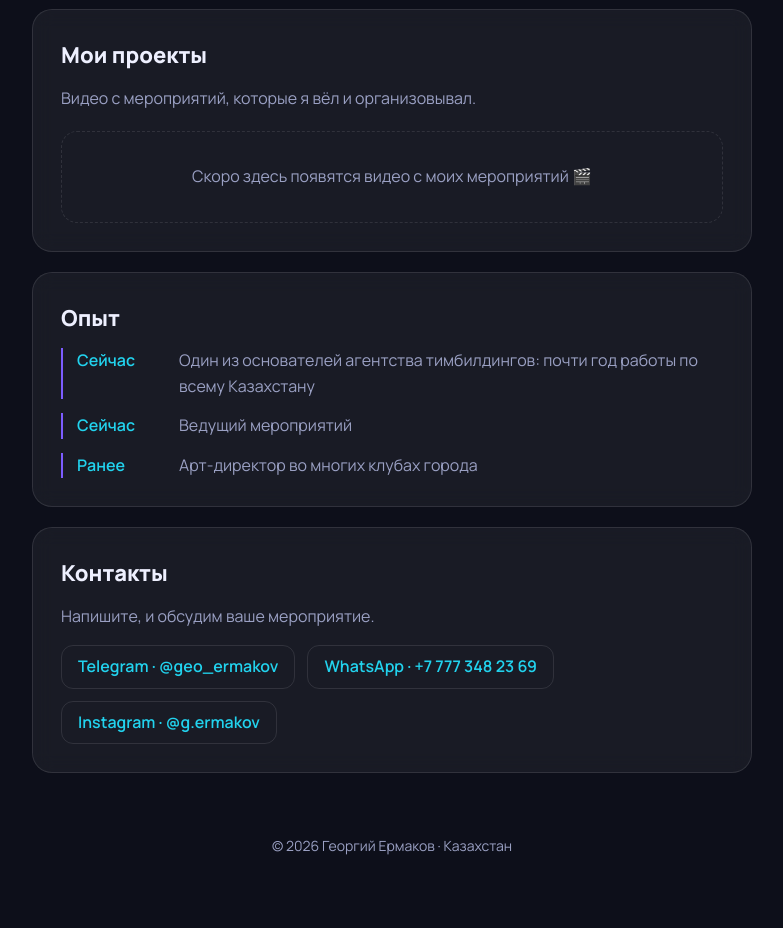
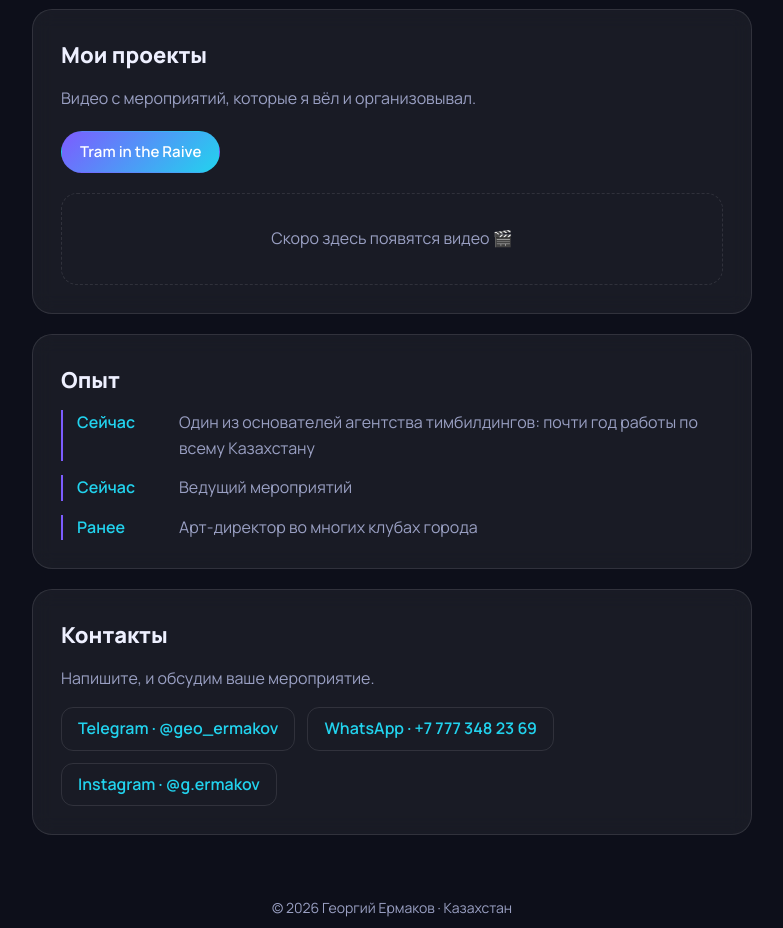
Before and after one commit to ahsog666-design/sait-vizitka, a plain HTML site: page index.html in a window 1280 px wide. Shown: the part 1340-2268 px from the top of the page, without its empty margins (248-1031 px from the left). Drawn offline with Linux system fonts and the light colour scheme.

Commit message:
Вкладки в «Моих проектах»: первая — Tram in the Raive
Co-Authored-By: Claude Opus 5.5 <noreply@anthropic.com>

```diff
--- a/index.html
+++ b/index.html
@@ -54,6 +54,8 @@
     <section class="card reveal" id="projects">
       <h2>Мои проекты</h2>
       <p class="section-note">Видео с мероприятий, которые я вёл и организовывал.</p>
+      <div class="tabs" id="project-tabs" role="tablist"></div>
+      <p class="project-text" id="project-text" hidden></p>
       <div class="videos" id="videos"></div>
     </section>
 
--- a/script.js
+++ b/script.js
@@ -1,9 +1,16 @@
 // ===== Мои проекты =====
-// Чтобы добавить видео, допишите строку в этот список:
+// Каждый проект — отдельная вкладка. Чтобы добавить вкладку, скопируйте блок { name: ... }.
+// Чтобы добавить видео в проект, допишите строку в его список videos:
 // { title: "Название", text: "Короткое описание", url: "ссылка на видео" }
 // Подходят ссылки на YouTube (и Shorts), Instagram (Reels и посты), TikTok
 // или путь к своему файлу, например "videos/korporativ.mp4".
 const projects = [
+  {
+    name: "Tram in the Raive",
+    text: "",
+    videos: [
+    ],
+  },
 ];
 
 // Превращает ссылку в встроенный плеер
@@ -35,15 +42,43 @@ function makePlayer(url) {
 }
 
 function renderProjects() {
+  const tabs = document.getElementById("project-tabs");
   const box = document.getElementById("videos");
-  if (!box) return;
+  if (!tabs || !box) return;
 
-  if (projects.length === 0) {
-    box.innerHTML = '<p class="empty">Скоро здесь появятся видео с моих мероприятий 🎬</p>';
+  projects.forEach((project, i) => {
+    const btn = document.createElement("button");
+    btn.className = "tab";
+    btn.type = "button";
+    btn.role = "tab";
+    btn.textContent = project.name;
+    btn.addEventListener("click", () => showProject(i));
+    tabs.appendChild(btn);
+  });
+
+  if (projects.length > 0) showProject(0);
+}
+
+function showProject(index) {
+  const project = projects[index];
+  const box = document.getElementById("videos");
+  const about = document.getElementById("project-text");
+
+  document.querySelectorAll("#project-tabs .tab").forEach((btn, i) => {
+    btn.classList.toggle("active", i === index);
+    btn.setAttribute("aria-selected", i === index);
+  });
+
+  about.textContent = project.text || "";
+  about.hidden = !project.text;
+  box.innerHTML = "";
+
+  if (project.videos.length === 0) {
+    box.innerHTML = '<p class="empty">Скоро здесь появятся видео 🎬</p>';
     return;
   }
 
-  projects.forEach((p) => {
+  project.videos.forEach((p) => {
     const player = makePlayer(p.url);
     const card = document.createElement("article");
     card.className = "video-card";
--- a/style.css
+++ b/style.css
@@ -126,6 +126,28 @@ h3 { margin: 8px 0 4px; font-size: 18px; }
 /* ===== Мои проекты: видео ===== */
 .section-note { margin-bottom: 20px !important; }
 
+.tabs { display: flex; flex-wrap: wrap; gap: 8px; margin-bottom: 20px; }
+.tab {
+  font: inherit;
+  font-weight: 600;
+  font-size: 15px;
+  color: var(--muted);
+  background: transparent;
+  border: 1px solid var(--border);
+  border-radius: 999px;
+  padding: 8px 18px;
+  cursor: pointer;
+  transition: color 0.2s, background 0.2s, border-color 0.2s;
+}
+.tab:hover { color: var(--text); border-color: var(--accent); }
+.tab.active {
+  color: #fff;
+  background: linear-gradient(135deg, var(--accent), var(--accent-2));
+  border-color: transparent;
+}
+
+.project-text { margin: 0 0 20px !important; }
+
 .videos {
   display: grid;
   grid-template-columns: repeat(auto-fill, minmax(260px, 1fr));
```
